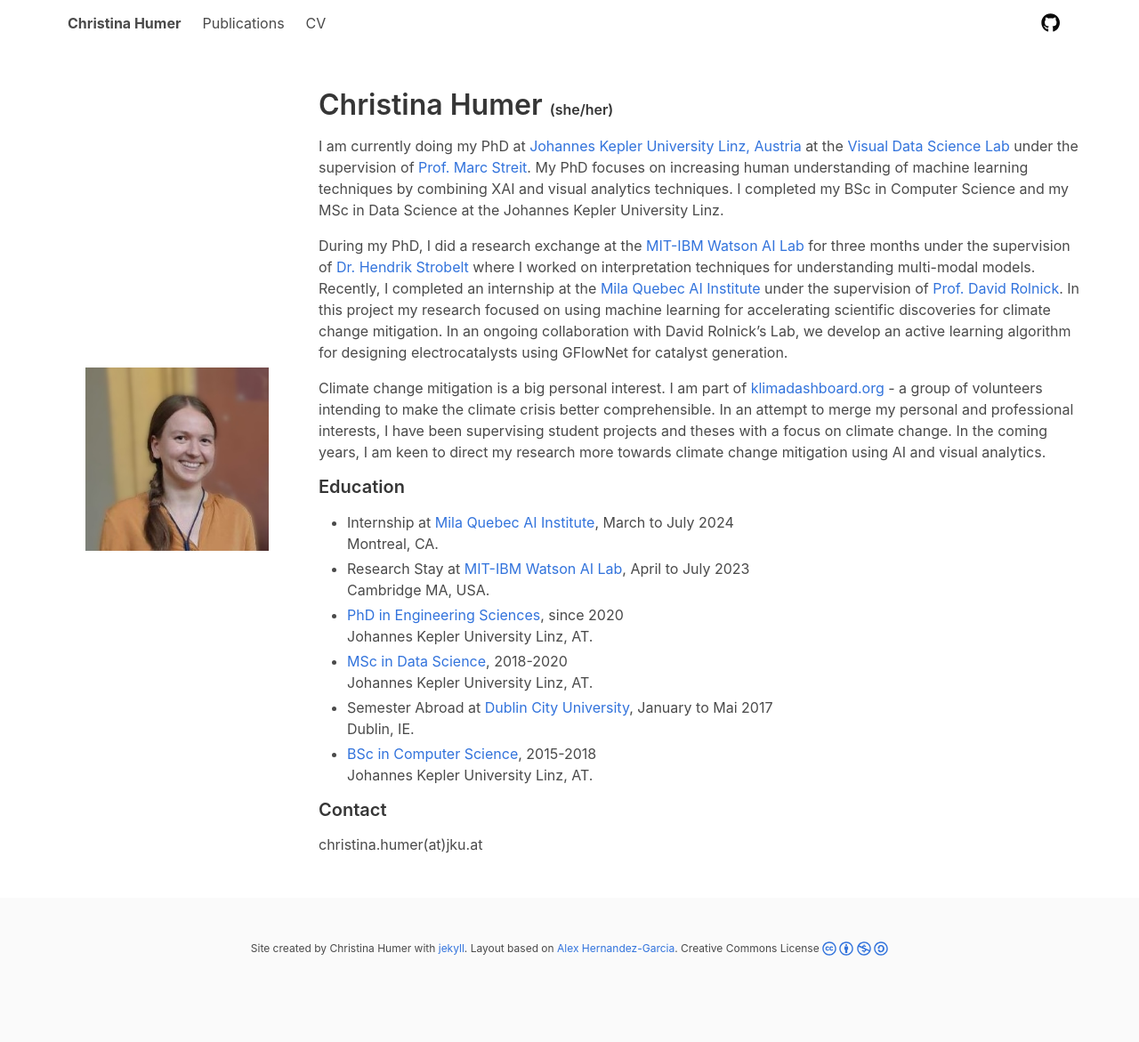
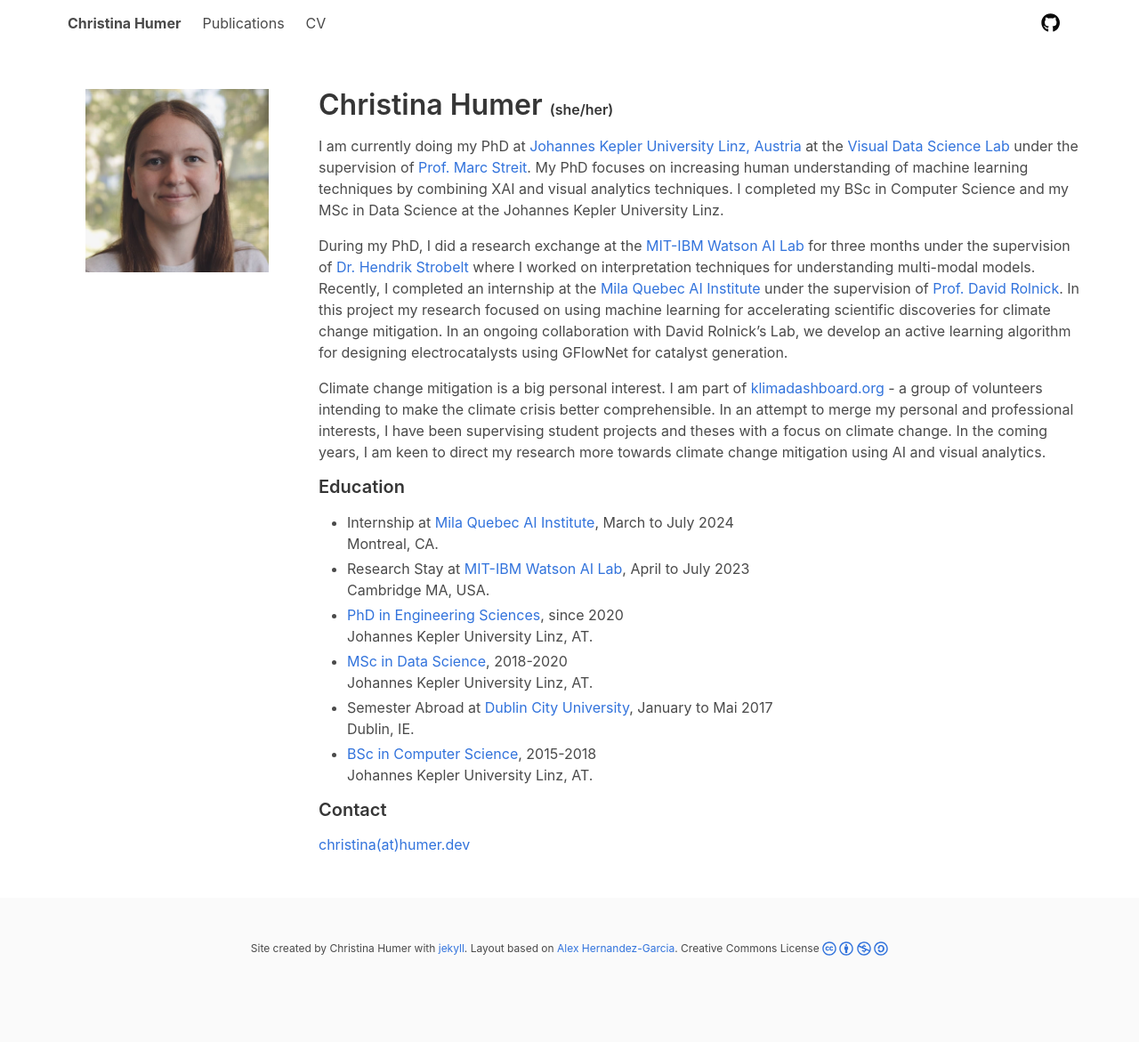
Before and after one commit to ginihumer/ginihumer.github.io, a Jekyll site: the page built from index.html, in a window 1280 px wide. Shown: the whole page at 89% size. Built offline with Jekyll 4.4.1, drawn with Linux system fonts in a browser that asks for light colours; nearby versions of some CDN libraries; a style sheet for code colours, icons or effects is not loaded.

Commit message:
update pic and email

```diff
--- a/_config.yml
+++ b/_config.yml
@@ -16,7 +16,7 @@
 title: Christina Humer
 pronouns: she/her
 tagline: Machine learning and Climate Change
-email: christina.humer(at)jku.at
+email:
 github_username:  ginihumer
 description: Christina Humer is a PhD candidate at [Johannes Kepler University Linz, Austria](https://www.jku.at/) at the [Visual Data Science Lab](https://jku-vds-lab.at/).
 author: Christina Humer
--- a/_data/talks.yml
+++ b/_data/talks.yml
@@ -23,7 +23,7 @@
 - title: "Interactive Attribution-based Explanations for Image Segmentation"
   year: 2022
   month: June
-  where: EuroVis2022 Posters
+  where: EuroVis 2022 Posters
   #use <del></del> to strike off; e.g. <del>The Internet</del>
   city: Rome
   country: Italy
--- a/index.html
+++ b/index.html
@@ -2,7 +2,8 @@
 layout: main
 title: Christina Humer
 ---
-<div class="columns is-vcentered">
+<!-- <div class="columns is-vcentered"> -->
+<div class="columns">
       <div class="column is-one-quarter content">
         <figure class="image">
           <img src="/assets/images/profile_pic.jpg">
@@ -13,6 +14,8 @@
         {% capture about %}{% include about.md %}{% endcapture %}
         {{ about | markdownify }}
         <h4>Contact</h4>
-        <p>{{site.email}}</p>
+        <!-- <p>{{site.email}}</p> -->
+         <!-- hex code created with http://www.katpatuka.org/pub/doc/anti-spam.html -->
+         <p><a href="&#109;&#97;&#105;&#108;&#116;&#111;&#58;%63%68%72%69%73%74%69%6E%61%40%68%75%6D%65%72%2E%64%65%76">christina(at)humer.dev</a></p>
       </div>
 </div>
```
Also changed, not shown: assets/images/profile_pic.jpg.
